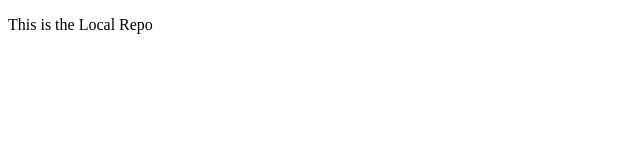
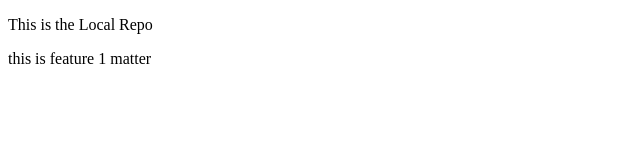
Before and after one commit to Ganesh9346/LocalRepo, a plain HTML site: page index.html in a window 1280 px wide. Shown: the whole page, without its empty margins (0-640 px from the left). Drawn offline with Linux system fonts and the light colour scheme.

Commit message:
new para tag added in feature 2 branch

```diff
--- a/index.html
+++ b/index.html
@@ -7,5 +7,6 @@
 </head>
 <body>
     <p>This is the Local Repo</p>
+    <p>this is feature 1 matter</p>
 </body>
 </html>
```
